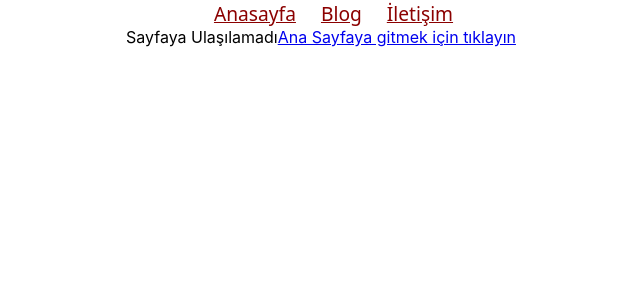
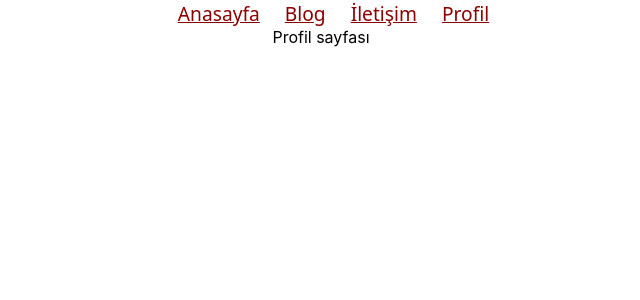
Before and after one commit to fatihkarasoglu/trying-first-react-app-2, a React (Create React App) app: page /profile in a window 1280 px wide. Shown: the top 300 px of the page, without its empty margins (319-959 px from the left). Built offline with nearby package versions, Linux system fonts and the light colour scheme.

Commit message:
commit-4.1

```diff
--- a/src/App.js
+++ b/src/App.js
@@ -1,4 +1,4 @@
-import { Route, Routes, NavLink } from 'react-router-dom';
+import { Route, Routes, NavLink} from 'react-router-dom';
 import './App.css';
 
 import BlogLayout from './pages/blog/index';
@@ -8,6 +8,8 @@ import Categories from './pages/blog/Categories';
 import Post from './pages/blog/Post';
 import Blog from './pages/blog/Blog';
 import Page404 from './pages/blog/404';
+import Profile from './pages/Profile';
+import PrivateRoute from './components/PrivateRoute';
 
 function App() {
 
@@ -15,8 +17,16 @@ function App() {
     <div className='App'>
     <nav>
       <NavLink to='/'>Anasayfa</NavLink>
-      <NavLink to='/blog'>Blog</NavLink>
+      <NavLink to='/blog'>
+        {({isActive}) => (
+          <>
+            Blog
+            {isActive && 'Aktif'}
+          </>
+        )}
+      </NavLink>
       <NavLink to='/contact'>İletişim</NavLink>
+      <NavLink to='/profile'>Profil</NavLink>
     </nav>
       <Routes>
         <Route path='/' element={<Home />} />
@@ -26,6 +36,7 @@ function App() {
           <Route path='categories' element={<Categories />} />
           <Route path='post/:url' element={<Post />} />
         </Route>
+        <Route path='/profile' element={<PrivateRoute><Profile /></PrivateRoute>} />
         <Route path='*' element={<Page404 />} />
       </Routes>
     </div>
--- /dev/null
+++ b/src/components/PrivateRoute.js
@@ -0,0 +1,14 @@
+import { Navigate } from "react-router-dom"
+
+import { useAuth } from "../context/AuthContext"
+
+export default function PrivateRoute({ children }) {
+
+    const user = useAuth();
+
+    if(!user) {
+        return <Navigate to="/auth/login" />
+    }
+
+    return children
+}
--- /dev/null
+++ b/src/context/AuthContext.js
@@ -0,0 +1,20 @@
+import { createContext, useState, useContext } from "react";
+
+const Context = createContext();
+
+export const AuthProvider = ({ children }) => {
+    const [user, setUser] = useState(false);
+
+    const data = {
+        user,
+        setUser
+    }
+
+    return(
+        <Context.Provider value={data}>
+            {children}
+        </Context.Provider>
+    )
+}
+
+export const useAuth = () => useContext(Context);
--- a/src/index.js
+++ b/src/index.js
@@ -3,10 +3,13 @@ import ReactDOM from 'react-dom/client';
 import './index.css';
 import App from './App';
 import { BrowserRouter } from 'react-router-dom';
+import { AuthProvider } from './context/AuthContext';
 
 const root = ReactDOM.createRoot(document.getElementById('root'));
 root.render(
   <BrowserRouter>
-    <App />
+    <AuthProvider>
+      <App />
+    </AuthProvider>
   </BrowserRouter>
 );
--- /dev/null
+++ b/src/pages/Profile.js
@@ -0,0 +1,8 @@
+export default function Profile() {
+
+    return(
+        <div>
+            Profil sayfası
+        </div>
+    )
+}
```
